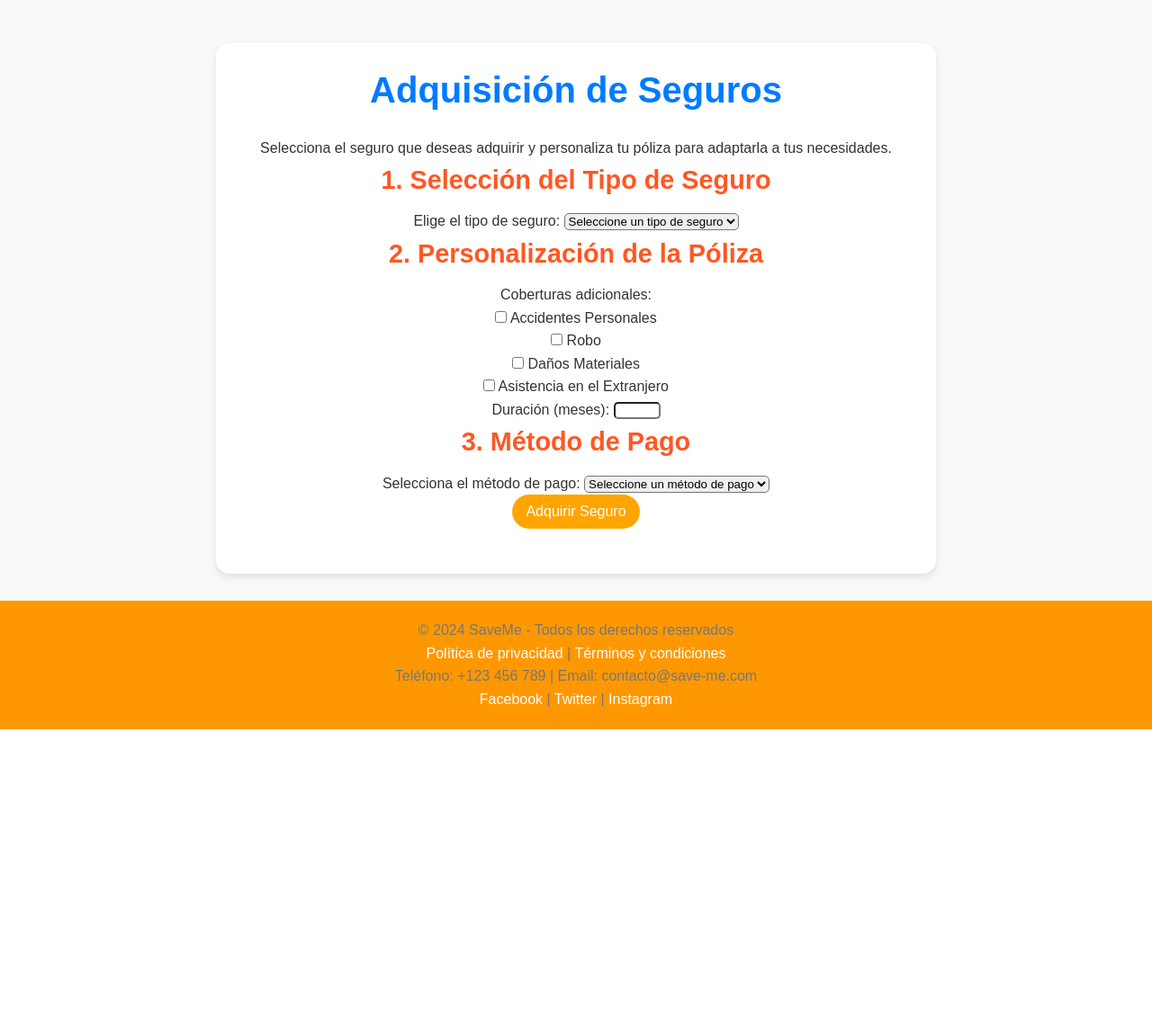
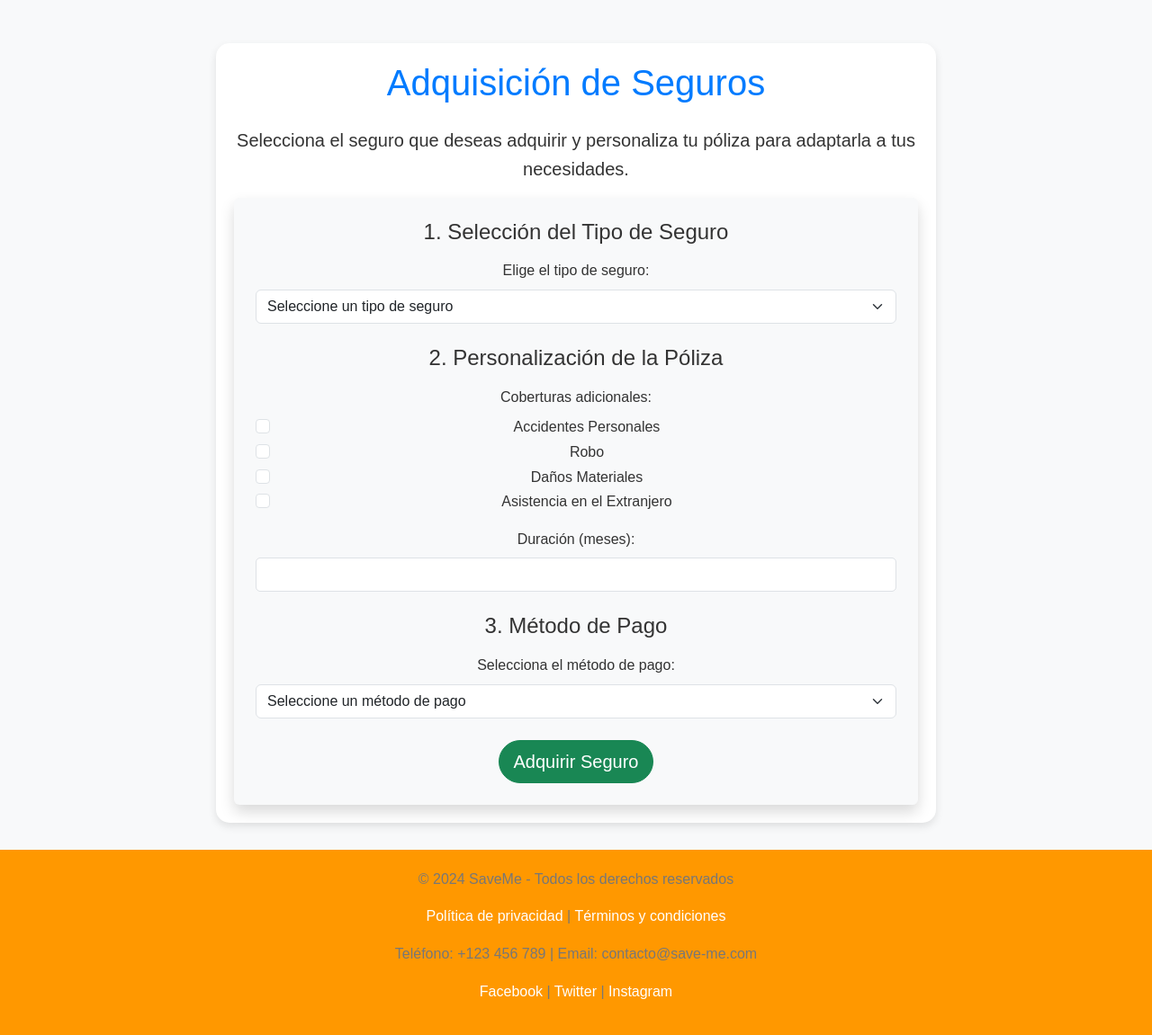
Before and after one commit to DaniEspinoza05/ProyectoSeguros, a PHP site: page /adquisicion_seguros.php in a window 1280 px wide. Shown: the part 96-1247 px from the top of the page at 90% size. Before the commit the page ends 907 px from the top, so only its background shows below. Run offline with PHP 8.4, Linux system fonts and the light colour scheme.

Commit message:
Arreglo visual para Seguros y Nuestros Seguros
Se modificó la estética de estas páginas para que sean más agradables a la vista del usuario.

```diff
--- a/adquisicion_seguros.php
+++ b/adquisicion_seguros.php
@@ -9,20 +9,23 @@ include('navbar.php');
     <meta charset="UTF-8">
     <meta name="viewport" content="width=device-width, initial-scale=1.0">
     <title>Adquisición de Seguros - SaveMe</title>
-    <link href="css/index.css" rel="stylesheet"> <!-- Ajusta la ruta si es necesario -->
+    <!-- Bootstrap CSS -->
+    <link href="https://cdn.jsdelivr.net/npm/bootstrap@5.3.0-alpha3/dist/css/bootstrap.min.css" rel="stylesheet">
+    <link href="css/index.css" rel="stylesheet"> <!-- Archivo CSS personalizado -->
 </head>
 <body>
-    <main class="container mt-5">
-        <h1 class="text-center">Adquisición de Seguros</h1>
-        <p class="text-center">Selecciona el seguro que deseas adquirir y personaliza tu póliza para adaptarla a tus necesidades.</p>
+    <div class="container mt-5">
+        <h1 class="text-center mb-4">Adquisición de Seguros</h1>
+        <p class="text-center lead">Selecciona el seguro que deseas adquirir y personaliza tu póliza para adaptarla a tus necesidades.</p>
 
+        <!-- Formulario principal -->
+        <form action="procesar_adquisicion.php" method="POST" class="shadow p-4 rounded" style="background-color: #f8f9fa;">
             <!-- Selección de Seguro -->
-        <section class="mt-4">
-            <h2>1. Selección del Tipo de Seguro</h2>
-            <form action="procesar_adquisicion.php" method="POST">
-                <div class="form-group">
-                    <label for="tipo_seguro">Elige el tipo de seguro:</label>
-                    <select id="tipo_seguro" name="tipo_seguro" class="form-control" required>
+            <section class="mb-4">
+                <h2 class="h4 mb-3">1. Selección del Tipo de Seguro</h2>
+                <div class="form-group mb-3">
+                    <label for="tipo_seguro" class="form-label">Elige el tipo de seguro:</label>
+                    <select id="tipo_seguro" name="tipo_seguro" class="form-select" required>
                         <option value="" disabled selected>Seleccione un tipo de seguro</option>
                         <option value="Salud">Seguro de Salud</option>
                         <option value="Vida">Seguro de Vida</option>
@@ -31,45 +34,61 @@ include('navbar.php');
                         <option value="Viajes">Seguro de Viajes</option>
                     </select>
                 </div>
+            </section>
 
-                <!-- Personalización de la póliza -->
-                <div class="mt-4">
-                    <h2>2. Personalización de la Póliza</h2>
-                    <div class="form-group">
-                        <label>Coberturas adicionales:</label><br>
-                        <input type="checkbox" name="cobertura[]" value="Accidentes Personales"> Accidentes Personales<br>
-                        <input type="checkbox" name="cobertura[]" value="Robo"> Robo<br>
-                        <input type="checkbox" name="cobertura[]" value="Daños Materiales"> Daños Materiales<br>
-                        <input type="checkbox" name="cobertura[]" value="Asistencia en el Extranjero"> Asistencia en el Extranjero
+            <!-- Personalización de la Póliza -->
+            <section class="mb-4">
+                <h2 class="h4 mb-3">2. Personalización de la Póliza</h2>
+                <div class="form-group mb-3">
+                    <label class="form-label">Coberturas adicionales:</label>
+                    <div class="form-check">
+                        <input type="checkbox" name="cobertura[]" value="Accidentes Personales" class="form-check-input" id="cobertura1">
+                        <label class="form-check-label" for="cobertura1">Accidentes Personales</label>
                     </div>
-                    <div class="form-group">
-                        <label for="periodo">Duración (meses):</label>
+                    <div class="form-check">
+                        <input type="checkbox" name="cobertura[]" value="Robo" class="form-check-input" id="cobertura2">
+                        <label class="form-check-label" for="cobertura2">Robo</label>
+                    </div>
+                    <div class="form-check">
+                        <input type="checkbox" name="cobertura[]" value="Daños Materiales" class="form-check-input" id="cobertura3">
+                        <label class="form-check-label" for="cobertura3">Daños Materiales</label>
+                    </div>
+                    <div class="form-check">
+                        <input type="checkbox" name="cobertura[]" value="Asistencia en el Extranjero" class="form-check-input" id="cobertura4">
+                        <label class="form-check-label" for="cobertura4">Asistencia en el Extranjero</label>
+                    </div>
+                </div>
+                <div class="form-group mb-3">
+                    <label for="periodo" class="form-label">Duración (meses):</label>
                     <input type="number" id="periodo" name="periodo" class="form-control" min="1" max="24" required>
                 </div>
-                </div>
+            </section>
 
             <!-- Método de Pago -->
-                <div class="mt-4">
-                    <h2>3. Método de Pago</h2>
-                    <div class="form-group">
-                        <label for="metodo_pago">Selecciona el método de pago:</label>
-                        <select id="metodo_pago" name="metodo_pago" class="form-control" required>
+            <section class="mb-4">
+                <h2 class="h4 mb-3">3. Método de Pago</h2>
+                <div class="form-group mb-3">
+                    <label for="metodo_pago" class="form-label">Selecciona el método de pago:</label>
+                    <select id="metodo_pago" name="metodo_pago" class="form-select" required>
                         <option value="" disabled selected>Seleccione un método de pago</option>
                         <option value="Tarjeta de Crédito">Tarjeta de Crédito</option>
                         <option value="Transferencia Bancaria">Transferencia Bancaria</option>
                         <option value="Efectivo">Efectivo</option>
                     </select>
                 </div>
+            </section>
+
+            <!-- Botón de envío -->
+            <div class="text-center">
+                <button type="submit" class="btn btn-success btn-lg">Adquirir Seguro</button>
+            </div>
+        </form>
     </div>
 
-                <!-- Botón para procesar -->
-                <div class="mt-4 text-center">
-                    <button type="submit" class="btn btn-success">Adquirir Seguro</button>
-                </div>
-            </form>
-        </section>
-    </main>
+    <!-- Footer -->
+    <?php include('footer.php'); ?>
 
-    <?php include('footer.php'); ?>
+    <!-- Bootstrap JS -->
+    <script src="https://cdn.jsdelivr.net/npm/bootstrap@5.3.0-alpha3/dist/js/bootstrap.bundle.min.js"></script>
 </body>
 </html>
--- a/db_connection.php
+++ b/db_connection.php
@@ -1,5 +1,5 @@
 <?php
-$servername = "localhost:3306";
+$servername = "localhost:3307";
 $username = "root"; // usuario de MySQL
 $password = "12345678"; // contraseña de MySQL
 $dbname = "SaveMe";
--- a/login.php
+++ b/login.php
@@ -70,6 +70,7 @@ if ($_SERVER["REQUEST_METHOD"] == "POST") {
 
             <button type="submit" class="btn-login">Ingresar</button>
         </form>
+        <p class="text-center mt-3">¿No tienes una cuenta? <a href="register.php">Registrarse</a></p>
     </div>
 </body>
 </html>
```
Also changed, not shown: seguros.php (+79 -59 lines). Lines whose indentation alone changed are shown as unchanged.
